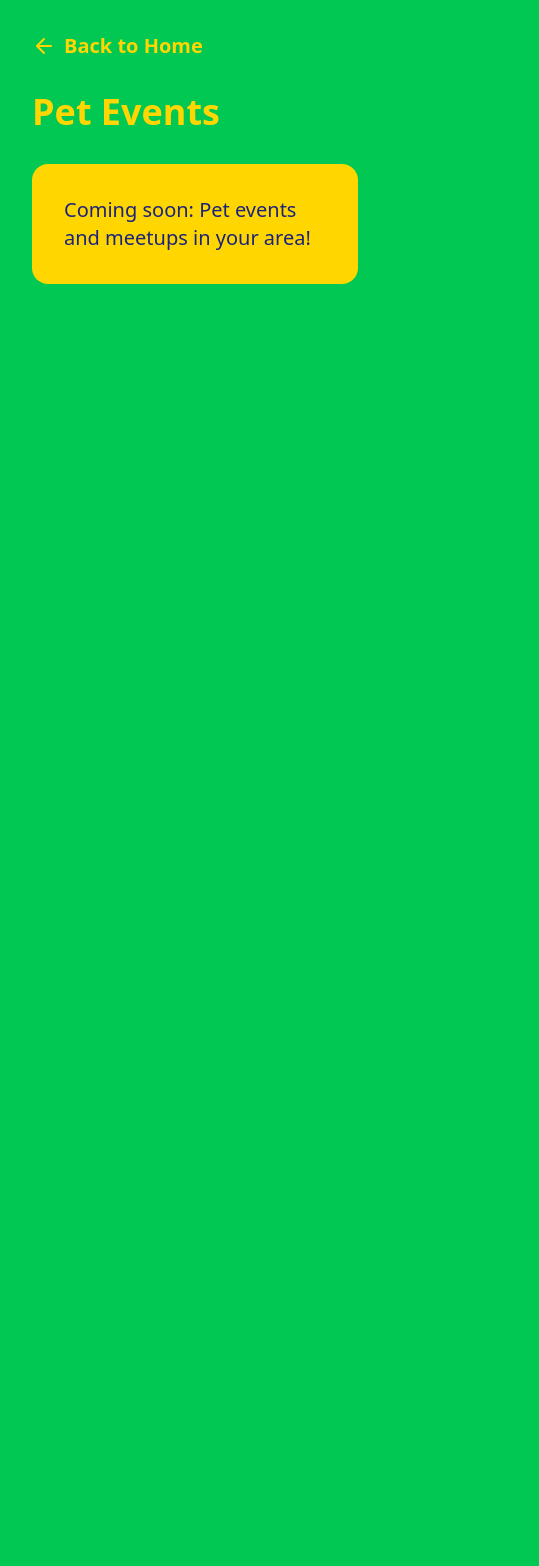
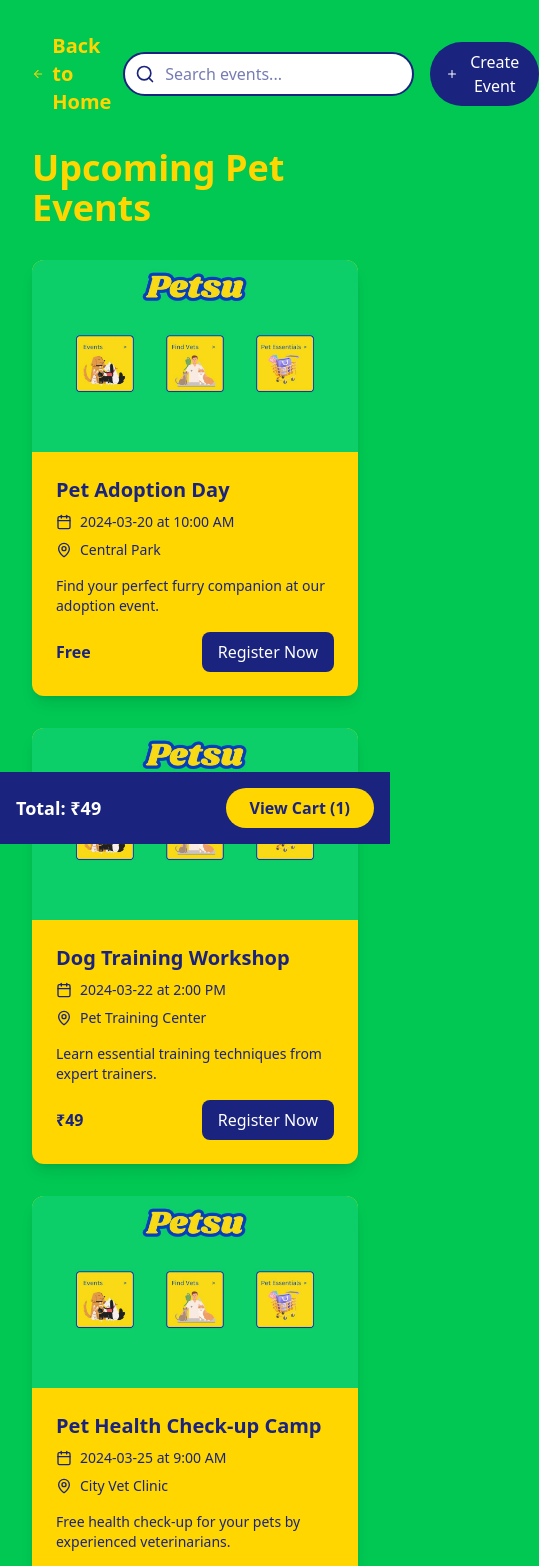
Before and after one commit to dilchanbk01/petsu-e3928678, a React (Vite) app: page /events in a window 390 px wide. Shown: the top 1566 px of the page, 539 px wide, since content can reach past the window. Before the commit the page ends 844 px from the top, so only its background shows below. Built offline with nearby package versions, Linux system fonts and the light colour scheme.

Commit message:
Implement Petsu Event Booking Platform
This commit implements the Petsu pet event booking platform, including features for event discovery, details, creation, user dashboards, admin panels, payments, bookings, and notifications.  The platform will be responsive across mobile and desktop devices.

```diff
--- a/src/pages/Events.tsx
+++ b/src/pages/Events.tsx
@@ -1,35 +1,146 @@
 
 import { motion } from "framer-motion";
-import { ArrowLeft } from "lucide-react";
+import { ArrowLeft, Calendar, MapPin, Search, Plus } from "lucide-react";
 import { Link } from "react-router-dom";
+
+// Event type definition
+interface Event {
+  id: string;
+  title: string;
+  date: string;
+  time: string;
+  location: string;
+  description: string;
+  price: number;
+  imageUrl: string;
+}
+
+// Sample events data
+const sampleEvents: Event[] = [
+  {
+    id: "1",
+    title: "Pet Adoption Day",
+    date: "2024-03-20",
+    time: "10:00 AM",
+    location: "Central Park",
+    description: "Find your perfect furry companion at our adoption event.",
+    price: 0,
+    imageUrl: "/lovable-uploads/88a72a86-7172-46fe-92a9-7b28369dcfbd.png"
+  },
+  {
+    id: "2",
+    title: "Dog Training Workshop",
+    date: "2024-03-22",
+    time: "2:00 PM",
+    location: "Pet Training Center",
+    description: "Learn essential training techniques from expert trainers.",
+    price: 49,
+    imageUrl: "/lovable-uploads/88a72a86-7172-46fe-92a9-7b28369dcfbd.png"
+  },
+  {
+    id: "3",
+    title: "Pet Health Check-up Camp",
+    date: "2024-03-25",
+    time: "9:00 AM",
+    location: "City Vet Clinic",
+    description: "Free health check-up for your pets by experienced veterinarians.",
+    price: 0,
+    imageUrl: "/lovable-uploads/88a72a86-7172-46fe-92a9-7b28369dcfbd.png"
+  }
+];
+
+const EventCard = ({ event }: { event: Event }) => (
+  <motion.div
+    className="bg-petsu-yellow rounded-xl overflow-hidden shadow-lg"
+    initial={{ opacity: 0, y: 20 }}
+    animate={{ opacity: 1, y: 0 }}
+    whileHover={{ y: -5 }}
+    transition={{ duration: 0.3 }}
+  >
+    <img
+      src={event.imageUrl}
+      alt={event.title}
+      className="w-full h-48 object-cover"
+    />
+    <div className="p-6">
+      <h3 className="text-xl font-bold text-petsu-blue mb-2">{event.title}</h3>
+      <div className="flex items-center text-petsu-blue mb-2">
+        <Calendar className="w-4 h-4 mr-2" />
+        <span className="text-sm">{event.date} at {event.time}</span>
+      </div>
+      <div className="flex items-center text-petsu-blue mb-4">
+        <MapPin className="w-4 h-4 mr-2" />
+        <span className="text-sm">{event.location}</span>
+      </div>
+      <p className="text-petsu-blue mb-4 text-sm">{event.description}</p>
+      <div className="flex items-center justify-between">
+        <span className="text-petsu-blue font-bold">
+          {event.price === 0 ? "Free" : `₹${event.price}`}
+        </span>
+        <button className="bg-petsu-blue text-white px-4 py-2 rounded-lg hover:opacity-90 transition-opacity">
+          Register Now
+        </button>
+      </div>
+    </div>
+  </motion.div>
+);
 
 const Events = () => {
   return (
     <div className="min-h-screen p-8">
+      {/* Header with back button and search */}
+      <div className="flex justify-between items-center mb-8">
         <Link to="/">
           <motion.div
-          className="flex items-center text-petsu-yellow mb-8 hover:text-petsu-blue transition-colors"
+            className="flex items-center text-petsu-yellow hover:text-petsu-blue transition-colors"
             whileHover={{ x: -5 }}
           >
             <ArrowLeft className="w-6 h-6 mr-2" />
             <span className="text-xl font-semibold">Back to Home</span>
           </motion.div>
         </Link>
+        <div className="flex items-center gap-4">
+          <div className="relative">
+            <Search className="absolute left-3 top-1/2 transform -translate-y-1/2 text-petsu-blue w-5 h-5" />
+            <input
+              type="text"
+              placeholder="Search events..."
+              className="pl-10 pr-4 py-2 rounded-full border-2 border-petsu-blue bg-white text-petsu-blue placeholder-petsu-blue/60 focus:outline-none focus:ring-2 focus:ring-petsu-blue"
+            />
+          </div>
+          <button className="flex items-center gap-2 bg-petsu-blue text-white px-4 py-2 rounded-full hover:opacity-90 transition-opacity">
+            <Plus className="w-5 h-5" />
+            Create Event
+          </button>
+        </div>
+      </div>
 
+      {/* Main heading */}
       <motion.h1
         className="text-4xl font-bold text-petsu-yellow mb-8"
         initial={{ opacity: 0, y: 20 }}
         animate={{ opacity: 1, y: 0 }}
       >
-        Pet Events
+        Upcoming Pet Events
       </motion.h1>
 
+      {/* Event grid */}
+      <div className="grid grid-cols-1 md:grid-cols-2 lg:grid-cols-3 gap-8">
+        {sampleEvents.map((event) => (
+          <EventCard key={event.id} event={event} />
+        ))}
+      </div>
+
+      {/* Footer with cart */}
       <motion.div
-        className="bg-petsu-yellow rounded-2xl p-8"
-        initial={{ opacity: 0 }}
-        animate={{ opacity: 1 }}
+        className="fixed bottom-0 left-0 right-0 bg-petsu-blue text-white p-4 flex justify-between items-center"
+        initial={{ y: 100 }}
+        animate={{ y: 0 }}
       >
-        <p className="text-petsu-blue text-xl">Coming soon: Pet events and meetups in your area!</p>
+        <div className="text-lg font-bold">Total: ₹49</div>
+        <button className="bg-petsu-yellow text-petsu-blue px-6 py-2 rounded-full font-bold hover:opacity-90 transition-opacity">
+          View Cart (1)
+        </button>
       </motion.div>
     </div>
   );
```
Lines whose indentation alone changed are shown as unchanged.
